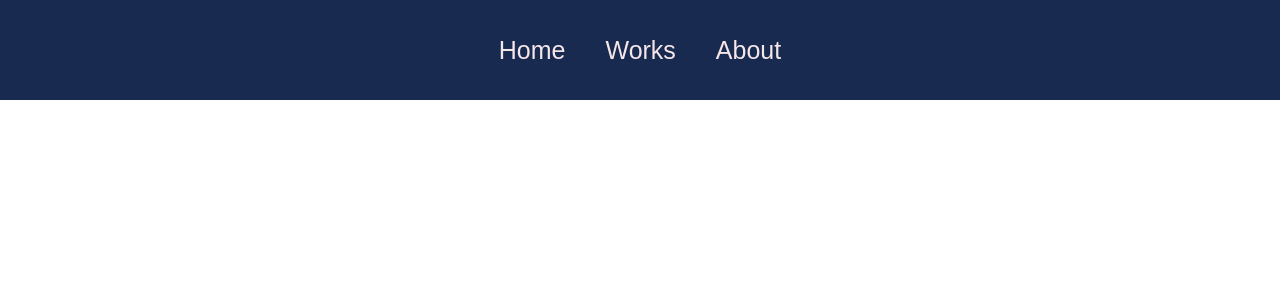
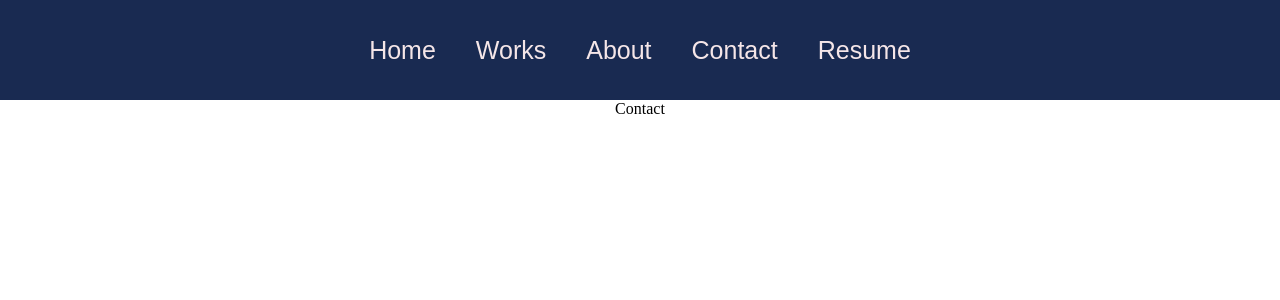
Before and after one commit to isanator2000/Portfolio-using-React, a React (Create React App) app: page /contact in a window 1280 px wide. Before the commit this address had no page. Shown: the top 300 px of the page. Built offline with nearby package versions, Linux system fonts and the light colour scheme.

Commit message:
adding resume and contact pages and linking them  to the corresponding files

```diff
--- a/src/App.js
+++ b/src/App.js
@@ -3,6 +3,8 @@ import { BrowserRouter as Router, Routes, Route } from 'react-router-dom';
 import Home from './pages/homepage';
 import Works from './pages/works';
 import About from './pages/about';
+import Contact from './pages/contact';
+import Resume from './pages/resume';
 import Navbar from './components/navbar';
 
 function App() {
@@ -15,6 +17,8 @@ function App() {
           <Route path="/" element={<Home />} />
           <Route path="/works" element={<Works />} />
           <Route path="/about" element={<About />} />
+          <Route path="/contact" element={<Contact />} />
+          <Route path="/resume" element={<Resume />} />
         </Routes>
       </Router>
 
--- a/src/components/navbar.js
+++ b/src/components/navbar.js
@@ -16,6 +16,8 @@ const [openNavbar, setOpenNavbar]= useState(false);
             <Link to ='/'>Home</Link>
             <Link to ='/works'>Works</Link>
             <Link to ='/about'>About</Link>
+            <Link to ='/contact'>Contact</Link>
+            <Link to ='/resume'>Resume</Link>
         </div>
 
     </div>
--- /dev/null
+++ b/src/pages/contact.js
@@ -0,0 +1,9 @@
+import React from 'react'
+
+function Contact() {
+  return (
+    <div>Contact</div>
+  )
+}
+
+export default Contact
--- /dev/null
+++ b/src/pages/resume.js
@@ -0,0 +1,9 @@
+import React from 'react'
+
+function Resume() {
+  return (
+    <div>Resume</div>
+  )
+}
+
+export default Resume
```
